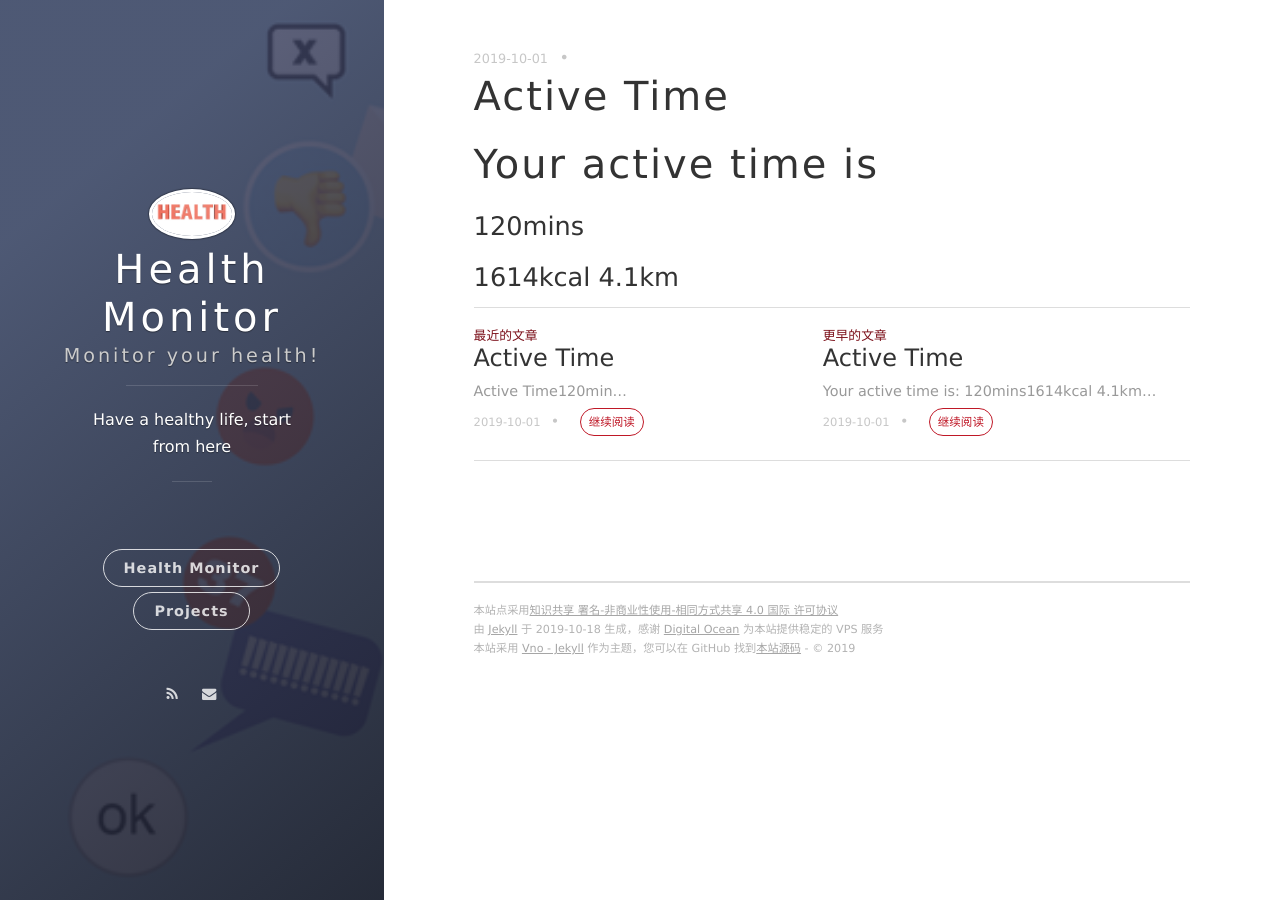
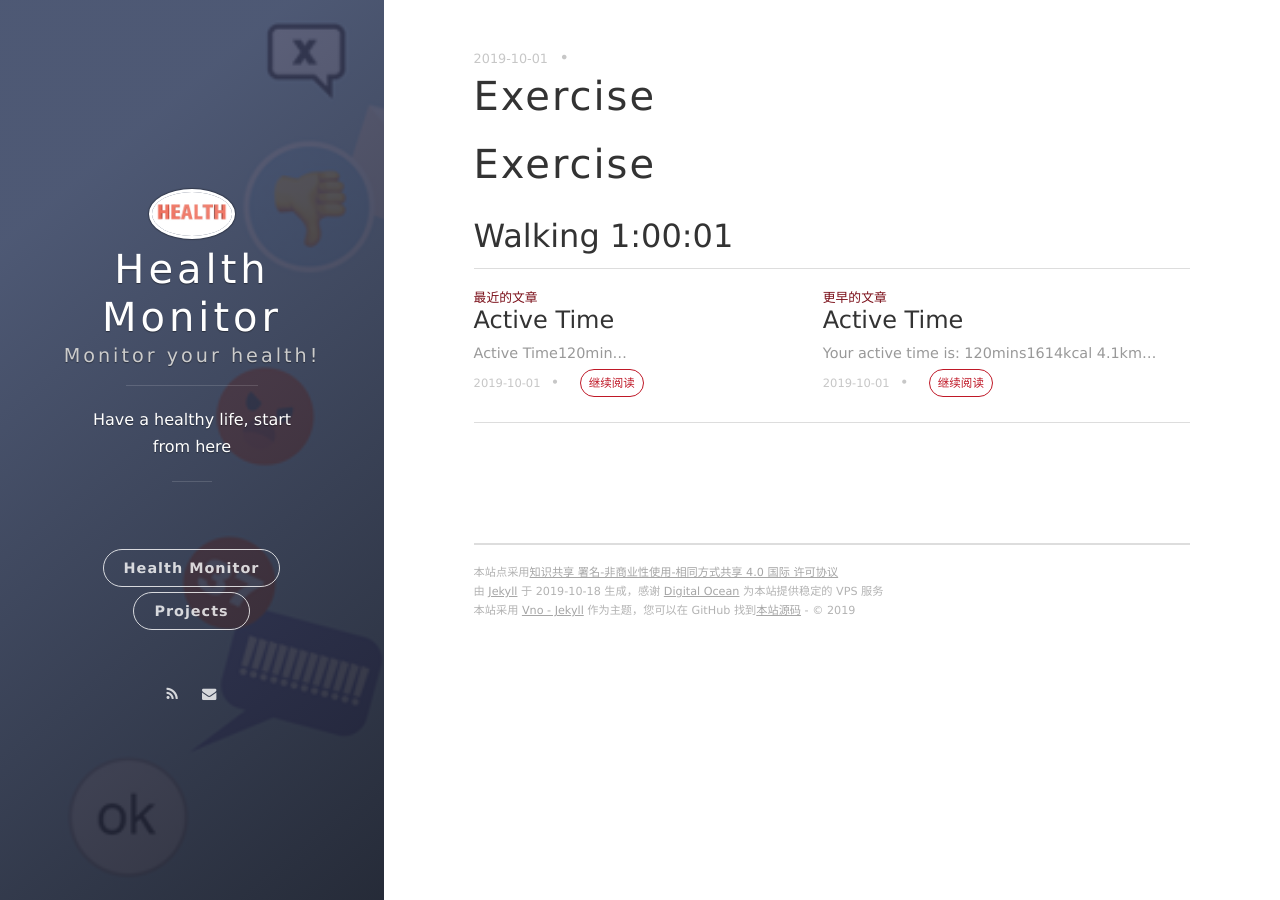
Before and after one commit to rbu1996/rbu1996.github.io, a Jekyll site: the page built from _posts/2019-10-01-Excerise.md, in a window 1280 px wide. Built offline with Jekyll 4.4.1, drawn with Linux system fonts in a browser that asks for light colours; nearby versions of some CDN libraries.

Commit message:
Update 2019-10-01-Excerise.md

```diff
--- a/_posts/2019-10-01-Excerise.md
+++ b/_posts/2019-10-01-Excerise.md
@@ -1,10 +1,9 @@
 ---
 layout: post
-title: Active Time
+title: Exercise
 date: 2019-10-01 15:01:32.000000000 +09:00
 published: true
 ---
 
-# Your active time is
-### 120mins
-### 1614kcal 4.1km
+# Exercise
+## Walking 1:00:01
```
